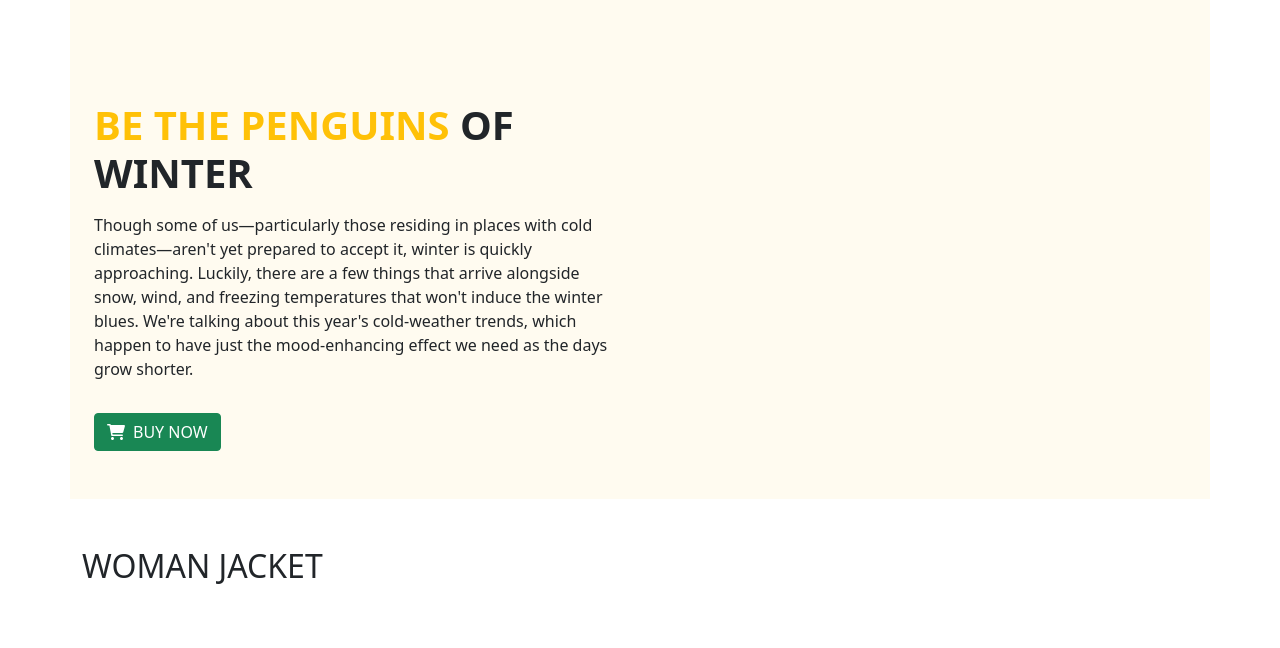
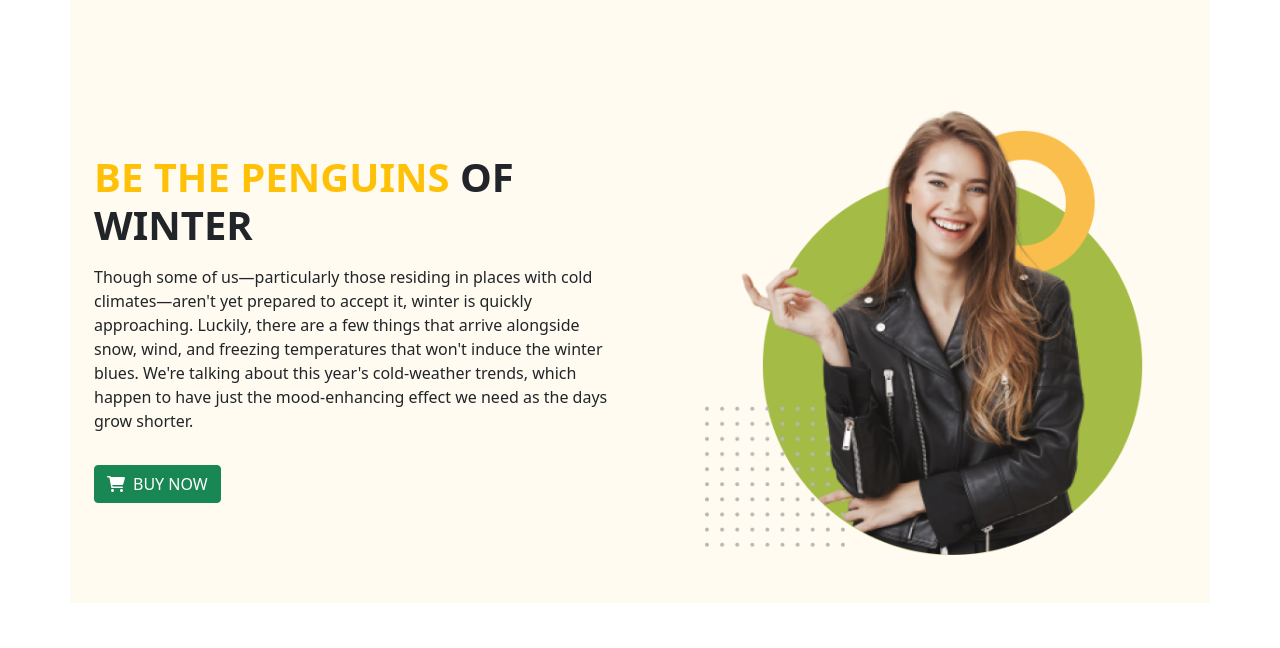
Before and after one commit to AbdulHakim201103/penguin-fashion, a plain HTML site: page index.html in a window 1280 px wide. Shown: the part 77-725 px from the top of the page. Drawn offline with nearby package versions, Linux system fonts and the light colour scheme; the site is published under a folder, as on GitHub Pages, so addresses that start at the root find nothing.

Commit message:
re commit

```diff
--- a/index.html
+++ b/index.html
@@ -47,7 +47,7 @@
                       <button type="button" class="btn btn-success mt-3"><i class="fas fa-shopping-cart me-2"></i>BUY NOW</button>
                   </div>
                   <div class="bannar-right col-12 col-sm-12 col-md-6 col-lg-6 d-flex align-items-center justify-content-center">
-                      <img src="/images/model.png" width="440" alt="">
+                      <img src="images/model.png" width="440" alt="">
                   </div>
               </div>
           </section>
```
